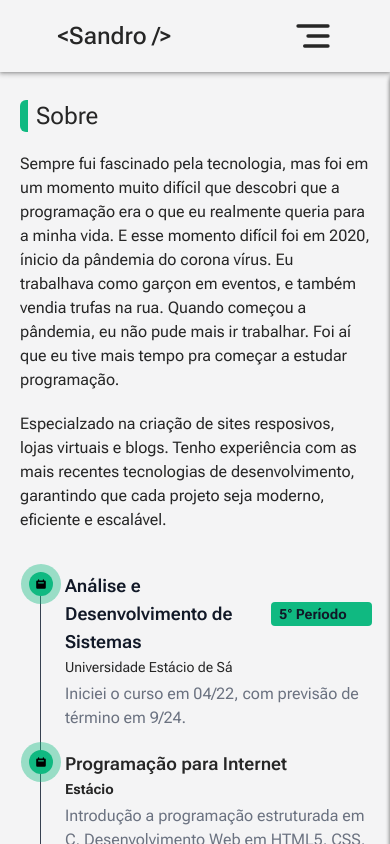
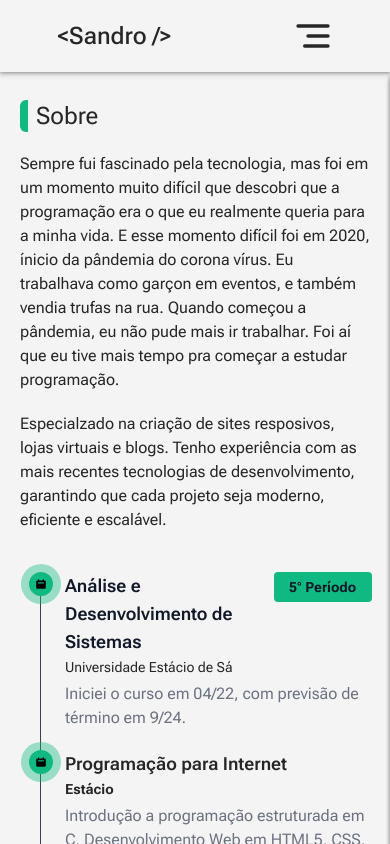
Before and after one commit to SandroFernandesRosal/my-portfolio-next, a Next.js app: page /sobre in a window 390 px wide. Shown: the top 844 px of the page. Built offline with nearby package versions, Linux system fonts and the light colour scheme; a web font is replaced by a local one.

Commit message:
style: mudança de estilo, para se tornar mais responsivo

```diff
--- a/src/components/timeline.tsx
+++ b/src/components/timeline.tsx
@@ -17,9 +17,9 @@ export default function TimeLine() {
             ></path>
           </svg>
         </span>
-        <h3 className="mb-1 flex items-center text-lg font-semibold text-gray-900 dark:text-white">
+        <h3 className="mb-1 flex  text-lg font-semibold text-gray-900 dark:text-white">
           Análise e Desenvolvimento de Sistemas
-          <span className=" rounded px-2 w-[150px] py-0.5 text-sm font-bold bg-primary dark:text-black">
+          <span className=" rounded px-2 w-[150px] flex justify-center items-center h-[30px] ml-2 py-0.5 text-sm font-bold bg-primary dark:text-black">
             5° Período
           </span>
         </h3>
```
